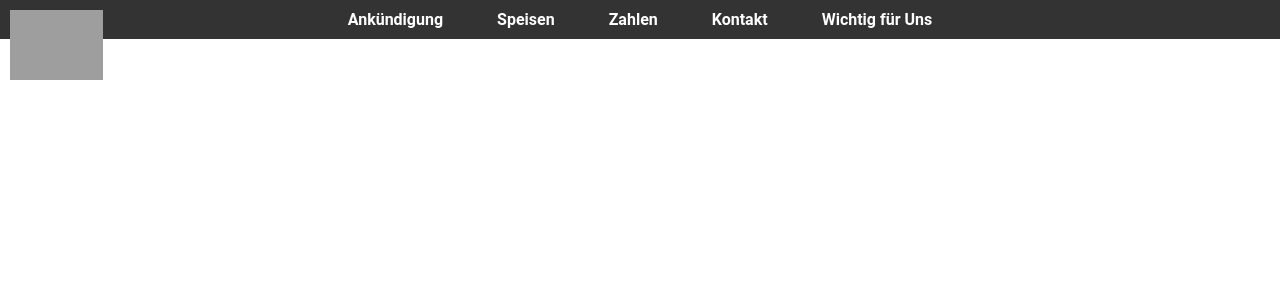
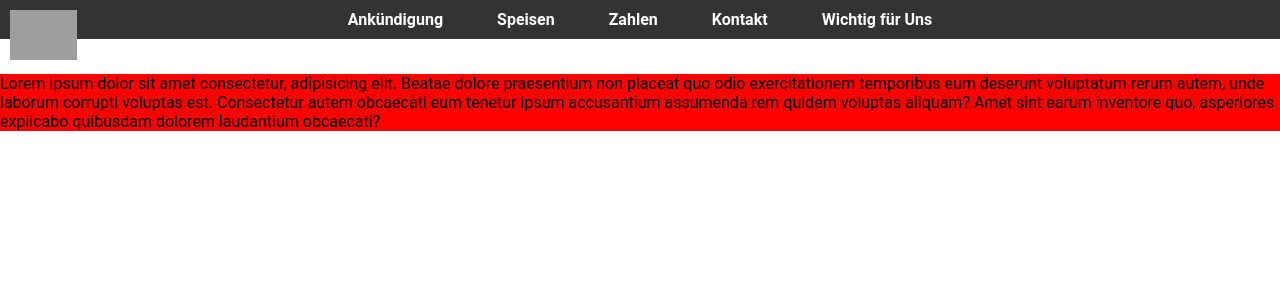
Before and after one commit to NetGhostX/MensaApp, a PHP site: page /mensaUI.html in a window 1280 px wide. Shown: the top 300 px of the page. Run offline with PHP 8.4, Linux system fonts and the light colour scheme; grey boxes are pictures that could not be loaded.

Commit message:
working on hero
Working on hero and background image

```diff
--- a/mensaUI.html
+++ b/mensaUI.html
@@ -24,5 +24,13 @@
             </nav>
         </div>
     </header>
+
+    <main>
+        <section class="hero"></section>
+        <div class="overlay"></div>
+        <div class="hero-content">
+            Lorem ipsum dolor sit amet consectetur, adipisicing elit. Beatae dolore praesentium non placeat quo odio exercitationem temporibus eum deserunt voluptatum rerum autem, unde laborum corrupti voluptas est. Consectetur autem obcaecati eum tenetur ipsum accusantium assumenda rem quidem voluptas aliquam? Amet sint earum inventore quo, asperiores explicabo quibusdam dolorem laudantium obcaecati?
+        </div>
+    </main>
 </body>
 </html>
--- a/style.css
+++ b/style.css
@@ -25,7 +25,8 @@ header {
 }
 
 .logo img {
-  height: 70px;
+  height: 50px;
+  cursor: pointer;
 }
 
 nav > ul {
@@ -44,9 +45,19 @@ nav ul li a {
   font-weight: bold;
   padding: 8px 12px;
   border-radius: 5px;
-  transition: background-color 0.3 ease;
+  transition: background-color 0.3s ease; /* Added 's' for seconds */
 }
 
 nav ul li a:hover {
   background-color: #555;
 }
+
+main {
+  background: red;
+  margin-top: 35px;
+}
+
+main > .hero {
+  position: relative;
+  text-align: center;
+}
```
